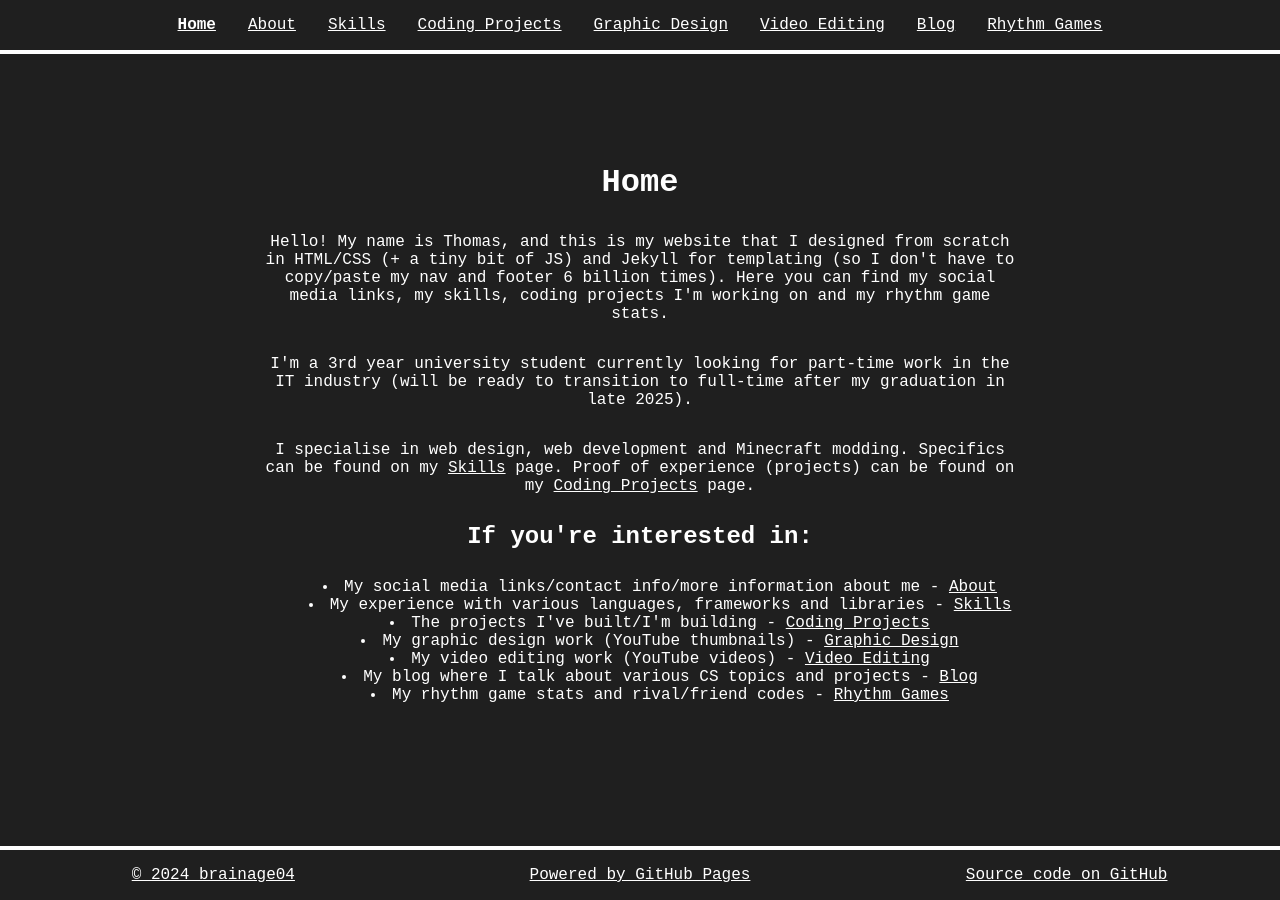
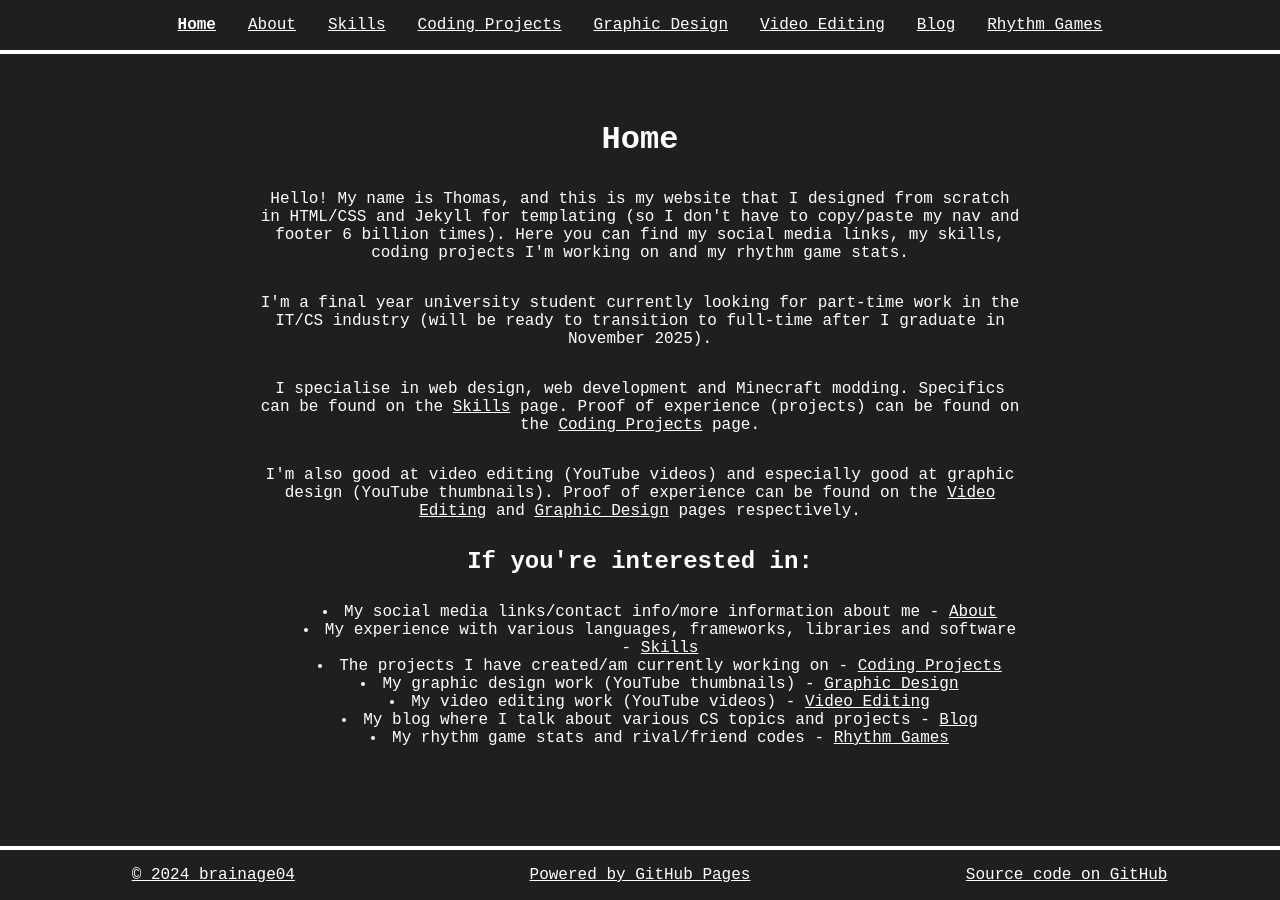
Before and after one commit to brainage04/brainage04.github.io, a Jekyll site: the page built from assets/pages/index.html, in a window 1280 px wide. Built offline with Jekyll 4.4.1, drawn with Linux system fonts in a browser that asks for light colours.

Commit message:
update home page + nav info

```diff
--- a/_data/coding-projects.yml
+++ b/_data/coding-projects.yml
@@ -3,7 +3,7 @@
   - name: brainage04.github.io
     url: https://github.com/brainage04/brainage04.github.io
     description: The source code for this website.
-    technologies: HTML, CSS, JS/JavaScript, Jekyll
+    technologies: HTML, CSS, Jekyll
 
 - title: Minecraft Projects
   items:
--- a/_data/navigation.yml
+++ b/_data/navigation.yml
@@ -5,10 +5,10 @@
   description: My social media links/contact info/more information about me
   link: /about/
 - name: Skills
-  description: My experience with various languages, frameworks and libraries
+  description: My experience with various languages, frameworks, libraries and software
   link: /skills/
 - name: Coding Projects
-  description: The projects I've built/I'm building
+  description: The projects I have created/am currently working on
   link: /coding-projects/
 - name: Graphic Design
   description: My graphic design work (YouTube thumbnails)
--- a/assets/pages/index.html
+++ b/assets/pages/index.html
@@ -5,22 +5,20 @@
 ---
 
 <p>
-    Hello! My name is Thomas, and this is my website that I designed from
-    scratch in HTML/CSS (+ a tiny bit of JS) and Jekyll for templating (so I
-    don't have to copy/paste my nav and footer 6 billion times). Here you can
-    find my social media links, my skills, coding projects I'm working on and my
-    rhythm game stats.
+    Hello! My name is Thomas, and this is my website that I designed from scratch in HTML/CSS and Jekyll for templating (so I don't have to copy/paste my nav and footer 6 billion times). Here you can find my social media links, my skills, coding projects I'm working on and my rhythm game stats.
 </p>
 <p>
-    I'm a 3rd year university student currently looking for part-time work in
-    the IT industry (will be ready to transition to full-time after my
-    graduation in late 2025).
+    I'm a final year university student currently looking for part-time work in the IT/CS industry (will be ready to transition to full-time after I graduate in November 2025).
 </p>
 <p>
-    I specialise in web design, web development and Minecraft modding. Specifics
-    can be found on my <a href="/skills/">Skills</a> page. Proof of experience
-    (projects) can be found on my
+    I specialise in web design, web development and Minecraft modding. Specifics can be found on the
+    <a href="/skills/">Skills</a> page. Proof of experience (projects) can be found on the
     <a href="/coding-projects/">Coding Projects</a> page.
+</p>
+<p>
+    I'm also good at video editing (YouTube videos) and especially good at graphic design (YouTube thumbnails). Proof of experience can be found on the
+    <a href="/video-ediitng/">Video Editing</a> and
+    <a href="/graphic-design/">Graphic Design</a> pages respectively.
 </p>
 
 <h2>If you're interested in:</h2>
```
